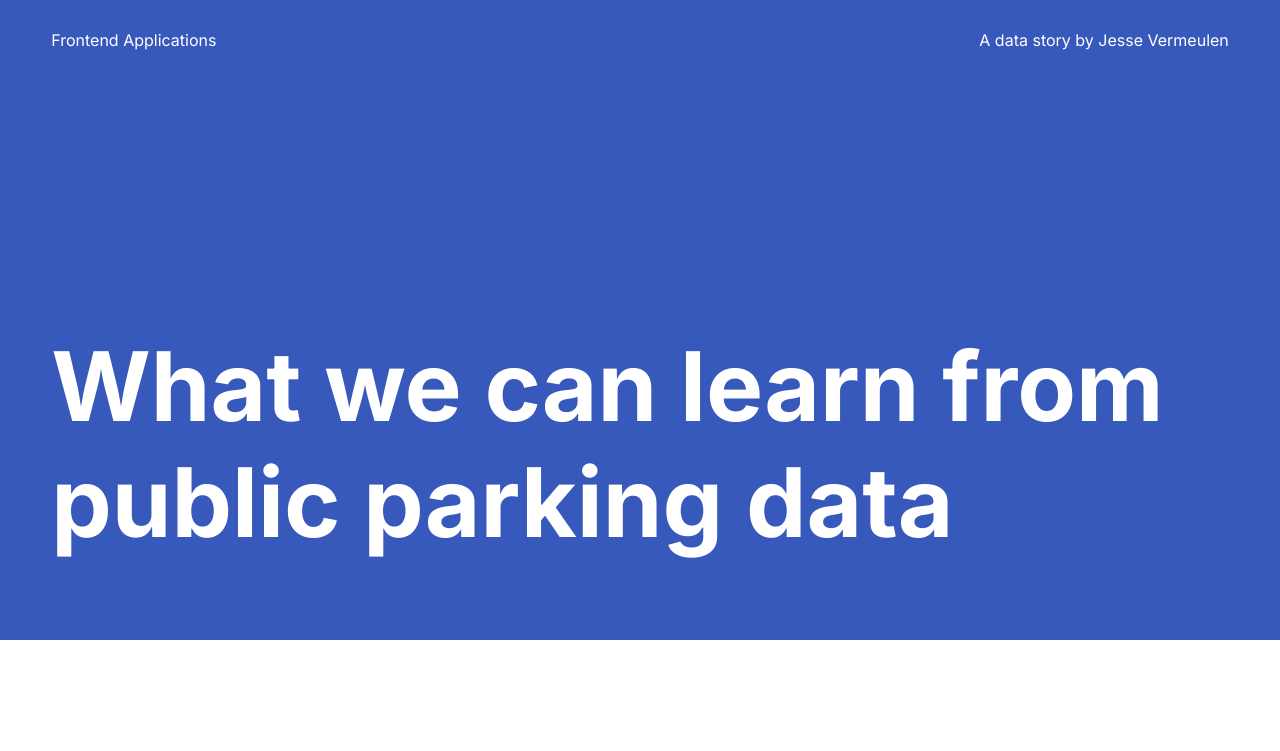
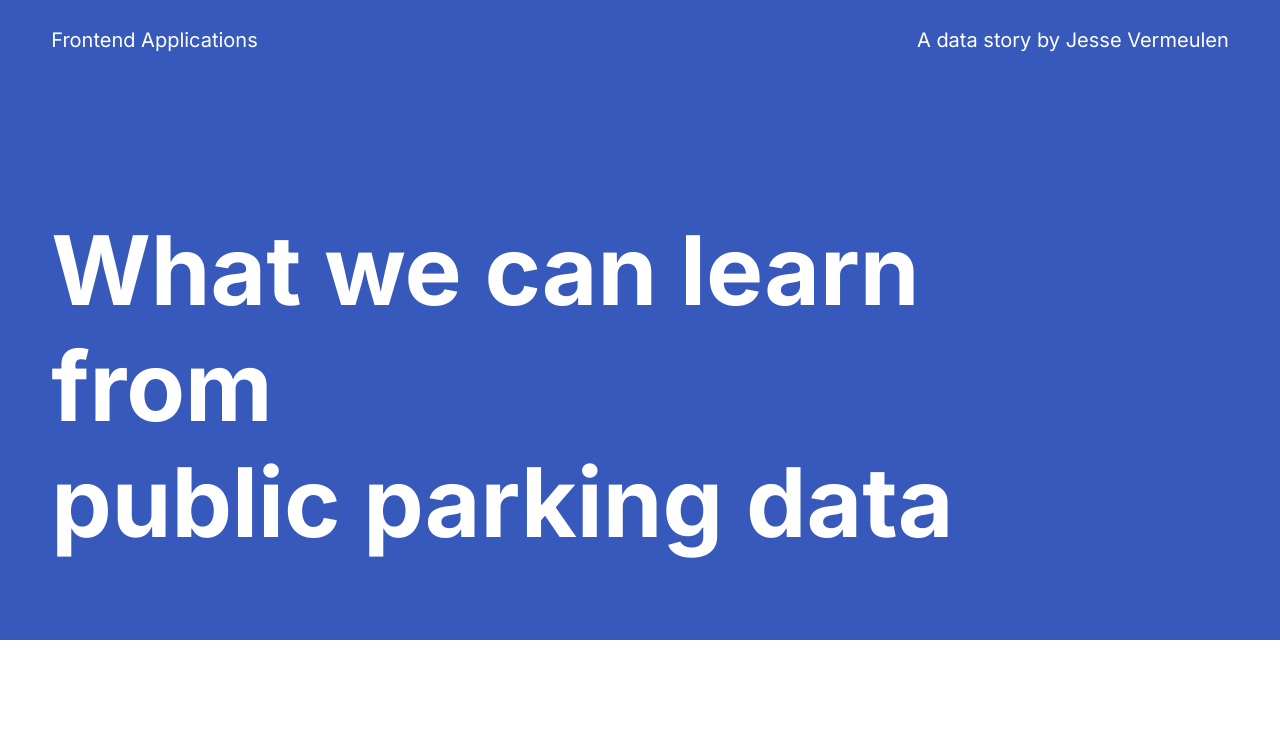
Before and after one commit to jessevermeulen/functional-programming, a React (Vite) app: page / in a window 1280 px wide. Shown: the top 751 px of the page. Built offline with nearby package versions, Linux system fonts and the light colour scheme; the HTML template or start-up script is replaced by a standard one.

Commit message:
Add styling

```diff
--- a/src/scss/_global.scss
+++ b/src/scss/_global.scss
@@ -2,7 +2,7 @@
   --map-fill: #101935;
   --map-fill-hover: #3859bc;
   --map-border: #8499b1;
-  --paragraph-size: 1rem;
+  --paragraph-size: 1.25rem;
   --heading-1-size: 6rem;
 }
 
@@ -19,6 +19,12 @@ body {
 h1 {
   font-size: var(--heading-1-size);
   font-weight: 700;
+  white-space: pre-line;
+}
+
+a {
+  color: #000;
+  text-decoration: none;
 }
 
 header,
@@ -26,8 +32,3 @@ main > section {
   width: 92vw;
   padding: 0 4vw;
 }
-
-a {
-  color: #000;
-  text-decoration: none;
-}
--- a/src/scss/_header.scss
+++ b/src/scss/_header.scss
@@ -9,4 +9,8 @@ header {
   a {
     color: #fff;
   }
+
+  a:hover {
+    text-decoration: underline;
+  }
 }
--- a/src/scss/_landing.scss
+++ b/src/scss/_landing.scss
@@ -7,6 +7,7 @@ main {
       background: var(--map-fill-hover);
 
       h1 {
+        max-width: 80%;
         color: #fff;
       }
     }
```
